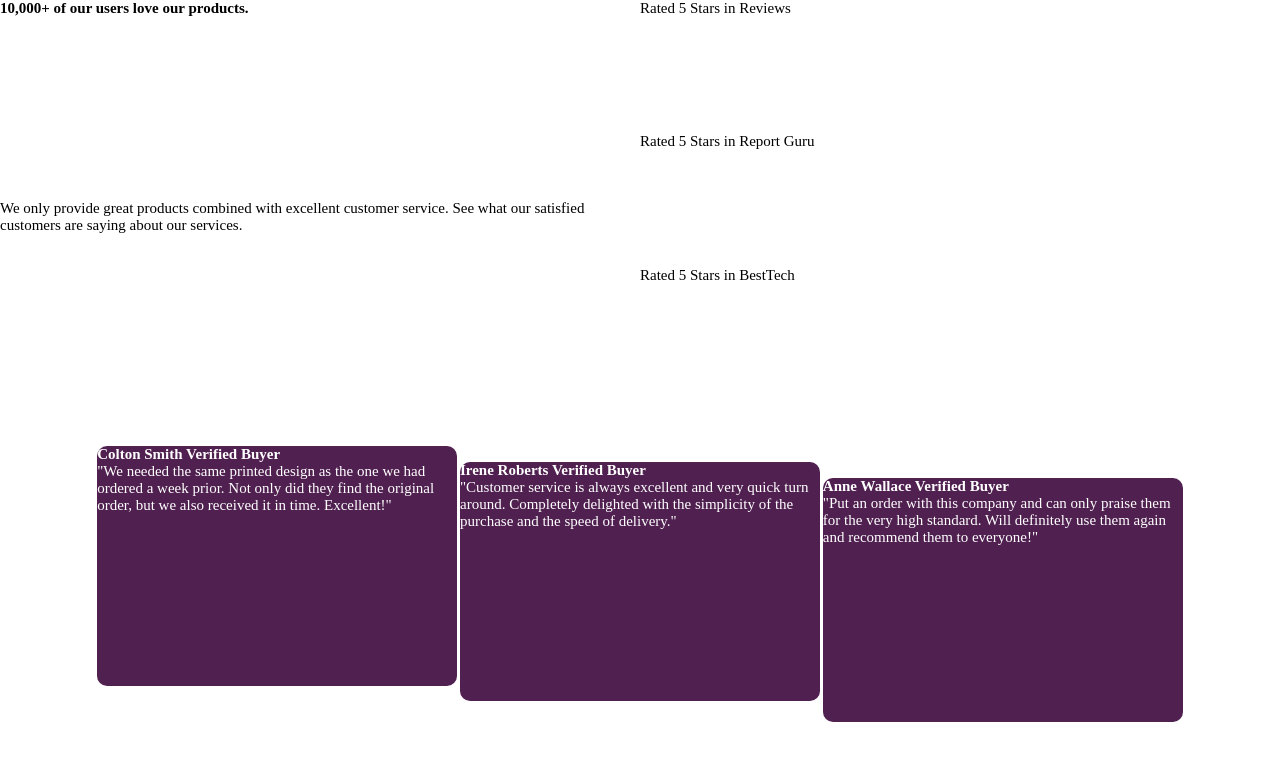
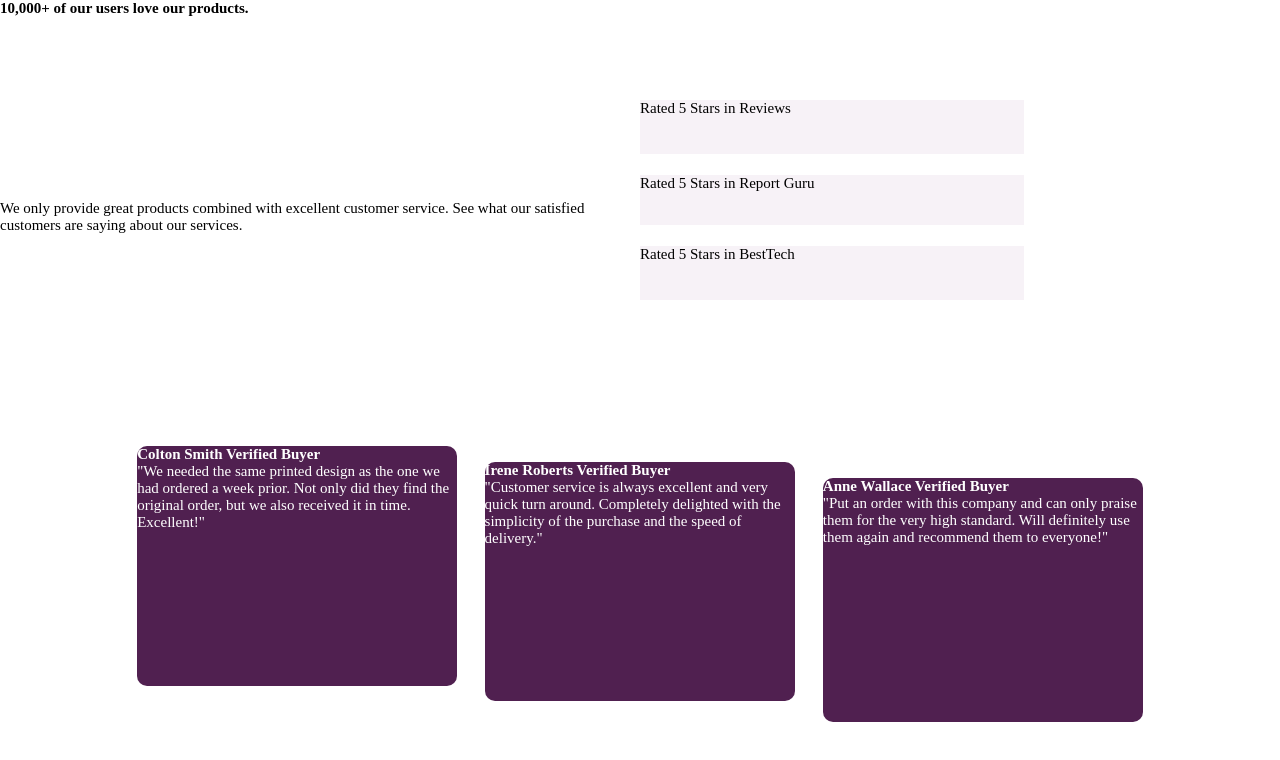
Before and after one commit to MartaSanzFlores/Social-proof-section-master, a plain HTML site: page index.html in a window 1280 px wide. Drawn offline with Linux system fonts and the light colour scheme.

Commit message:
First layout aside

```diff
--- a/index.html
+++ b/index.html
@@ -14,9 +14,9 @@
     </header>
 
     <aside class="aside">
-        <div>Rated 5 Stars in Reviews</div>
-        <div>Rated 5 Stars in Report Guru</div>
-        <div>Rated 5 Stars in BestTech</div>
+        <div class="stars st1">Rated 5 Stars in Reviews</div>
+        <div class="stars st2">Rated 5 Stars in Report Guru</div>
+        <div class="stars st3">Rated 5 Stars in BestTech</div>
     </aside>
 
     <section class="section">
--- a/style.css
+++ b/style.css
@@ -21,7 +21,7 @@ body{
 .aside{
     display: grid;
     grid-template-columns: 1fr;
-    grid-template-rows: 1fr 1fr 1fr;
+    grid-template-rows: 1fr 0.6fr 1fr;
 }
 
 .section{
@@ -40,19 +40,41 @@ body{
 }
 
 .tx1{
-    width: 45vh;
+    width: 70%;
     justify-self: end;
     margin: 10% 0 25% 20%;
 }
 
 .tx2{
-    width: 45vh;
+    width: 85%;
     justify-self: center;
     margin: 17% 0 27% 0;
 }
 
 .tx3{
-    width: 45vh;
+    width: 70%;
     justify-self: start;
     margin: 17% 20% 17% 0;
 }
+
+.stars{
+    background-color: hsl(300, 24%, 96%);
+    width: 60%;
+    height: 35%;
+}
+
+.st1{
+
+    align-self: end;
+}
+
+.st2{
+
+    align-self: center;
+    height: 55%;
+}
+
+.st3{
+
+    align-items: start;
+}
```
